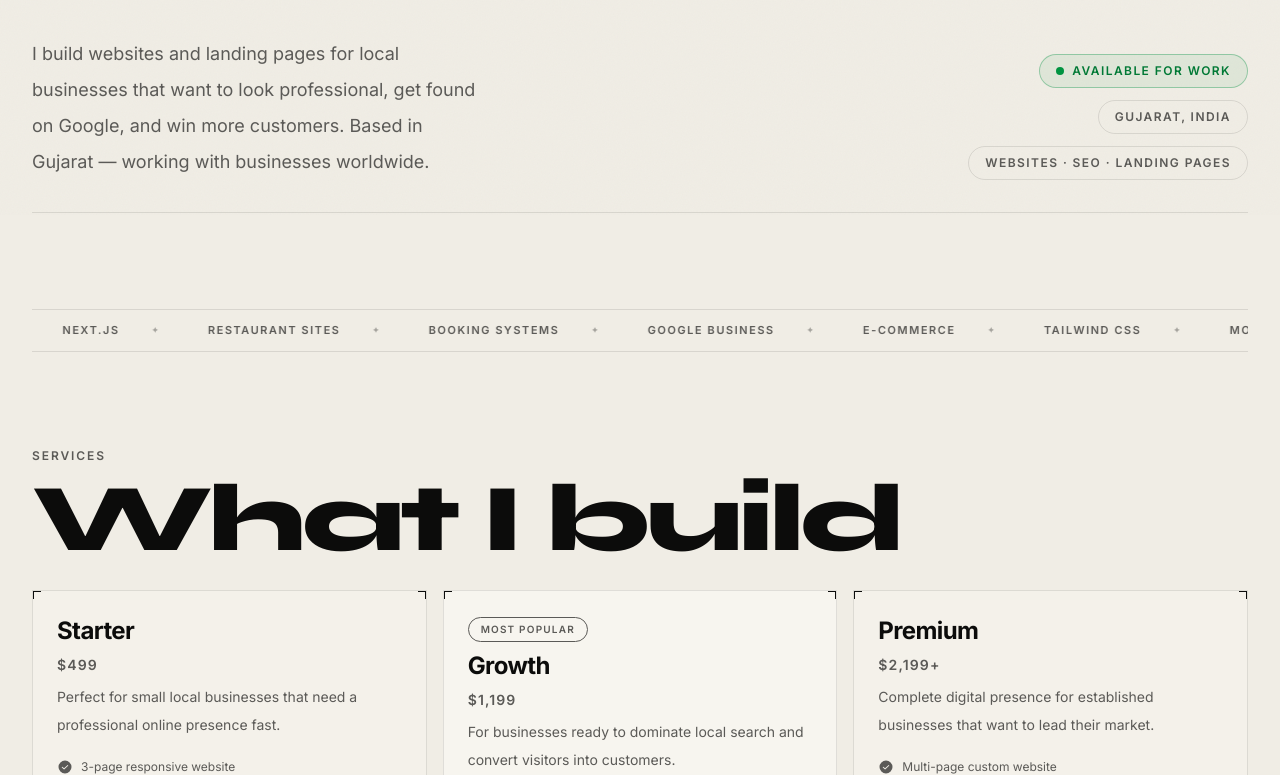
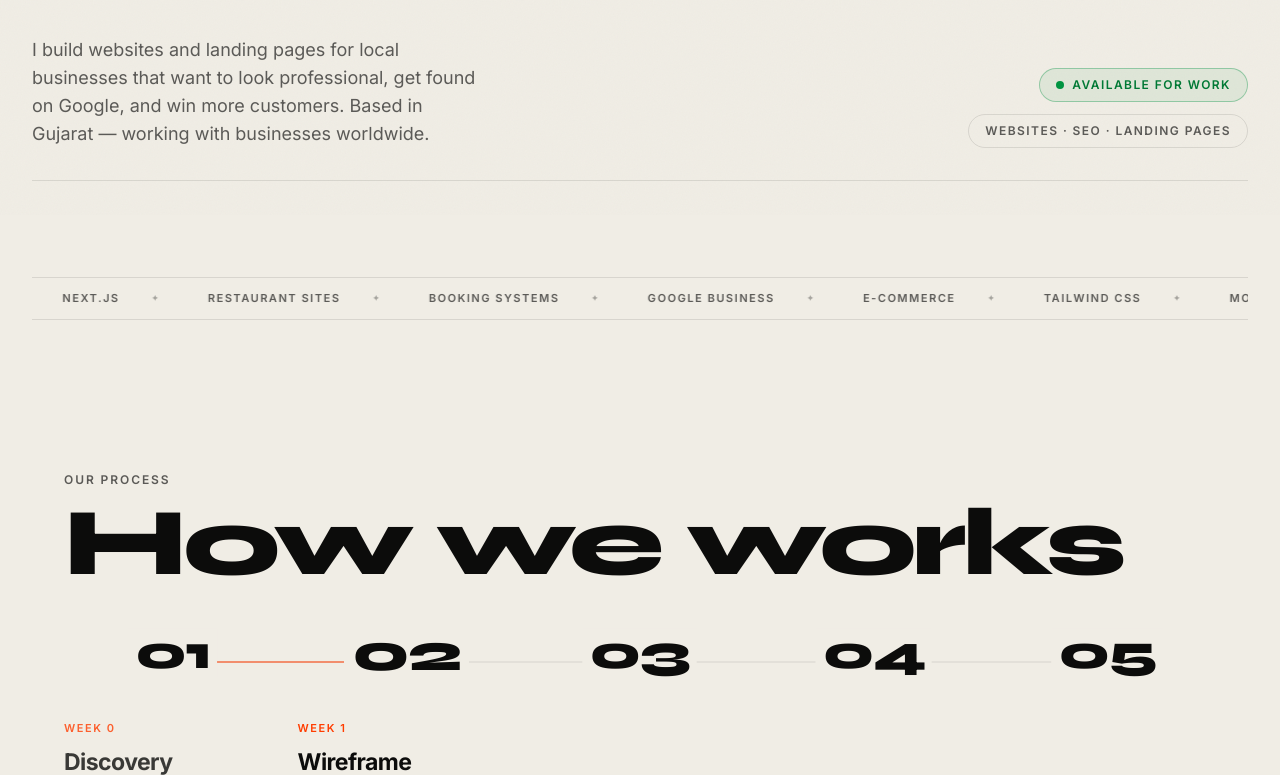
Before and after one commit to Affan-mulla/Affan, a Next.js app: page / in a window 1280 px wide. Shown: the part 585-1360 px from the top of the page. Built offline with nearby package versions, Linux system fonts and the light colour scheme; no server answers.

Commit message:
Some section removed and cursor fixed

```diff
--- a/app/components/portfolio-data.ts
+++ b/app/components/portfolio-data.ts
@@ -60,7 +60,7 @@ export type CaseStudyFull = {
 
 export const navSections: NavSection[] = [
   { id: "home", label: "Home" },
-  { id: "services", label: "Services" },
+  // { id: "services", label: "Services" },
   { id: "work", label: "Work" },
   { id: "about", label: "About" },
   { id: "contact", label: "Contact" },
@@ -69,15 +69,15 @@ export const navSections: NavSection[] = [
 export const caseStudies: CaseStudy[] = [
   {
     index: "01",
-    slug: "lavenue-bakery",
-    period: "2024",
-    title: "L'Avenue Boulangerie — Artisan Bakery Website",
+    slug: "GreenHaven",
+    period: "2026",
+    title: "Greenhaven Landscaping —  Landscaping Website",
     description:
-      "Full website for a Toronto artisan bakery. Menu, gallery, reservation system, and brand identity built to drive foot traffic and online discovery.",
-    tags: ["Restaurant", "Local Business", "Next.js"],
-    highlights: ["Multi-page site", "Menu & gallery system", "SEO for local search"],
+      "Full website for a landscaping business",
+    tags: ["Landscaping", "Local Business", "SEO"],
+    highlights: ["Multi-page site", "Service & gallery system", "SEO for local search"],
     visual: "linear-gradient(145deg, #2c1a0e 0%, #7a3b1e 55%, #d4854a 100%)",
-    liveUrl: "https://lavenue-bakery.vercel.app/",
+    liveUrl: "https://greenhaven-landscaping.vercel.app/",
   },
   {
     index: "02",
@@ -167,34 +167,34 @@ export const testimonials: Testimonial[] = [
 
 export const caseStudyPages: CaseStudyFull[] = [
   {
-    slug: "lavenue-bakery",
-    title: "L'Avenue Boulangerie — Artisan Bakery Website",
-    period: "2024",
+    slug: "greenhaven",
+    title: "GreenHaven Landscaping — Landscaping Website",
+    period: "2026",
     description:
-      "Full website for a Toronto artisan bakery. Menu, gallery, reservation system, and brand identity built to drive foot traffic and online discovery.",
+      "Full website for a landscaping business. Services, gallery, inquiry system, and brand identity built to drive foot traffic and online discovery.",
     visual: "linear-gradient(145deg, #2c1a0e 0%, #7a3b1e 55%, #d4854a 100%)",
-    client: "L'Avenue Boulangerie, Toronto",
+    client: "GreenHaven Landscaping, Gujarat",
     role: "Web Designer + Frontend Developer",
     sections: [
       {
         type: "brief",
         heading: "The brief",
-        body: "L'Avenue needed a website that matched the warmth and quality of their bakery. They had a loyal local following but no online presence — no way for new customers to find them, no menu online, no reservation system. The goal was to fix all three in under two weeks.",
+        body: "GreenHaven needed a website that matched the warmth and quality of their landscaping services. They had a loyal local following but no online presence — no way for new customers to find them, no portfolio online, no inquiry system. The goal was to fix all three in under two weeks.",
       },
       {
         type: "problem",
         heading: "The problem",
-        body: "Most local bakeries either have no website or a generic template that looks nothing like their brand. L'Avenue's in-store experience is exceptional — rustic, warm, artisan — but nothing online communicated that. Potential customers searching 'artisan bakery Toronto' found nothing. Regulars had no way to check the menu or book a table before visiting.",
+        body: "Most local landscaping companies either have no website or a generic template that looks nothing like their brand. GreenHaven's in-store experience is exceptional — rustic, warm, professional — but nothing online communicated that. Potential customers searching 'landscaping Gujarat' found nothing. Regulars had no way to check the portfolio or inquire about services before visiting.",
       },
       {
         type: "process",
         heading: "What I built",
-        body: "A multi-page Next.js site with a daily menu page, photo gallery with Instagram integration, a reservation request form, and Google Maps embed. The design uses warm cream tones, editorial typography, and full-bleed photography to match the in-store atmosphere. Fully mobile-optimised with local SEO metadata targeting Toronto bakery searches.",
+        body: "A multi-page Next.js site with a services page, photo gallery with Instagram integration, an inquiry form, and Google Maps embed. The design uses warm earth tones, editorial typography, and full-bleed photography to match the in-store atmosphere. Fully mobile-optimised with local SEO metadata targeting Gujarat landscaping searches.",
       },
       {
         type: "outcome",
         heading: "The result",
-        body: "The site launched in 10 days. Within the first month, L'Avenue appeared on the first page of Google for 'artisan bakery Toronto'. Reservation requests came in through the site from day one. The client described it as 'finally looking like the bakery we actually are online'.",
+        body: "The site launched in 10 days. Within the first month, GreenHaven appeared on the first page of Google for 'landscaping Gujarat'. Inquiry requests came in through the site from day one. The client described it as 'finally looking like the business we actually are online'."
       },
     ],
   },
--- a/app/components/sections/HeroSection.tsx
+++ b/app/components/sections/HeroSection.tsx
@@ -141,7 +141,7 @@ export function HeroSection({
           initial={{ opacity: 0, y: 16 }}
           animate={{ opacity: 1, y: 0 }}
           transition={{ duration: 0.5, ease: "easeOut", delay: 0.6 }}
-          className="max-w-md text-lg leading-9 text-muted"
+          className="max-w-md text-lg leading-7 text-muted"
         >
           I build websites and landing pages for local businesses that want to look
           professional, get found on Google, and win more customers. Based in Gujarat —
@@ -158,14 +158,6 @@ export function HeroSection({
         >
           <span className="h-2 w-2 rounded-full bg-[rgb(0,148,65)]" />
           Available For Work
-        </motion.span>
-        <motion.span
-          initial={{ opacity: 0, x: 20 }}
-          animate={{ opacity: 1, x: 0 }}
-          transition={{ duration: 0.45, ease: [0.22, 1, 0.36, 1], delay: 0.8 }}
-          className="inline-flex rounded-full border border-border px-4 py-2 text-xs font-semibold uppercase tracking-[0.12em] text-muted"
-        >
-          Gujarat, India
         </motion.span>
         <motion.span
           initial={{ opacity: 0, x: 20 }}
--- a/app/components/sections/ProcessSection.tsx
+++ b/app/components/sections/ProcessSection.tsx
@@ -80,10 +80,10 @@ export function ProcessSection() {
       <section className="relative px-4 py-12 sm:px-8 md:hidden">
         <div className="mb-8">
           <p className="mb-3 text-xs font-semibold uppercase tracking-[0.16em] text-muted">
-            My Process
+            Our Process
           </p>
           <h2 className="font-display text-[clamp(2.2rem,8vw,6rem)] font-extrabold leading-[0.9] tracking-[-0.04em]">
-            How it works
+            How we works
           </h2>
         </div>
 
@@ -122,10 +122,10 @@ export function ProcessSection() {
         <section className="relative hidden w-full px-8 py-14 md:block">
           <div className="mb-10">
             <p className="mb-3 text-xs font-semibold uppercase tracking-[0.16em] text-muted">
-              My Process
+              Our Process
             </p>
             <h2 className="font-display text-[clamp(2.2rem,8vw,6rem)] font-extrabold leading-[0.9] tracking-[-0.04em]">
-              How it works
+              How we works
             </h2>
           </div>
 
@@ -159,10 +159,10 @@ export function ProcessSection() {
           <div className="sticky top-0 flex h-fit flex-col overflow-hidden px-8 py-14">
             <div className="mb-10">
               <p className="mb-3 text-xs font-semibold uppercase tracking-[0.16em] text-muted">
-                My Process
+                Our Process
               </p>
               <h2 className="font-display text-[clamp(2.2rem,8vw,6rem)] font-extrabold leading-[0.9] tracking-[-0.04em]">
-                How it works
+                How we works
               </h2>
             </div>
 
--- a/app/globals.css
+++ b/app/globals.css
@@ -116,7 +116,7 @@ textarea {
   transition: border-color 220ms ease, background-color 220ms ease, color 220ms ease, transform 220ms ease;
 }
 
-.cursor {
+/* .cursor {
   position: fixed;
   top: 0;
   left: 0;
@@ -152,22 +152,9 @@ textarea {
   white-space: nowrap;
   box-shadow: 0 0 30px 2px var(--color-border);
   will-change: transform;
-}
+} */
 
-@media (pointer: fine) {
-  .has-custom-cursor a,
-  .has-custom-cursor button,
-  .has-custom-cursor summary,
-  .has-custom-cursor [role="button"] {
-    cursor: none;
-  }
-}
 
-@media (pointer: coarse) {
-  .cursor {
-    display: none;
-  }
-}
 
 @media (prefers-reduced-motion: reduce) {
   *,
--- a/app/page.tsx
+++ b/app/page.tsx
@@ -251,9 +251,9 @@ export default function Home() {
           theme={theme}
         />
         <MarqueeSection />
-        <ServicesSection />
+        {/* <ServicesSection /> */}
         <ProcessSection />
-        <StatsSection />
+        {/* <StatsSection /> */}
 
         <WorkSection
           caseStudies={caseStudies}
```
